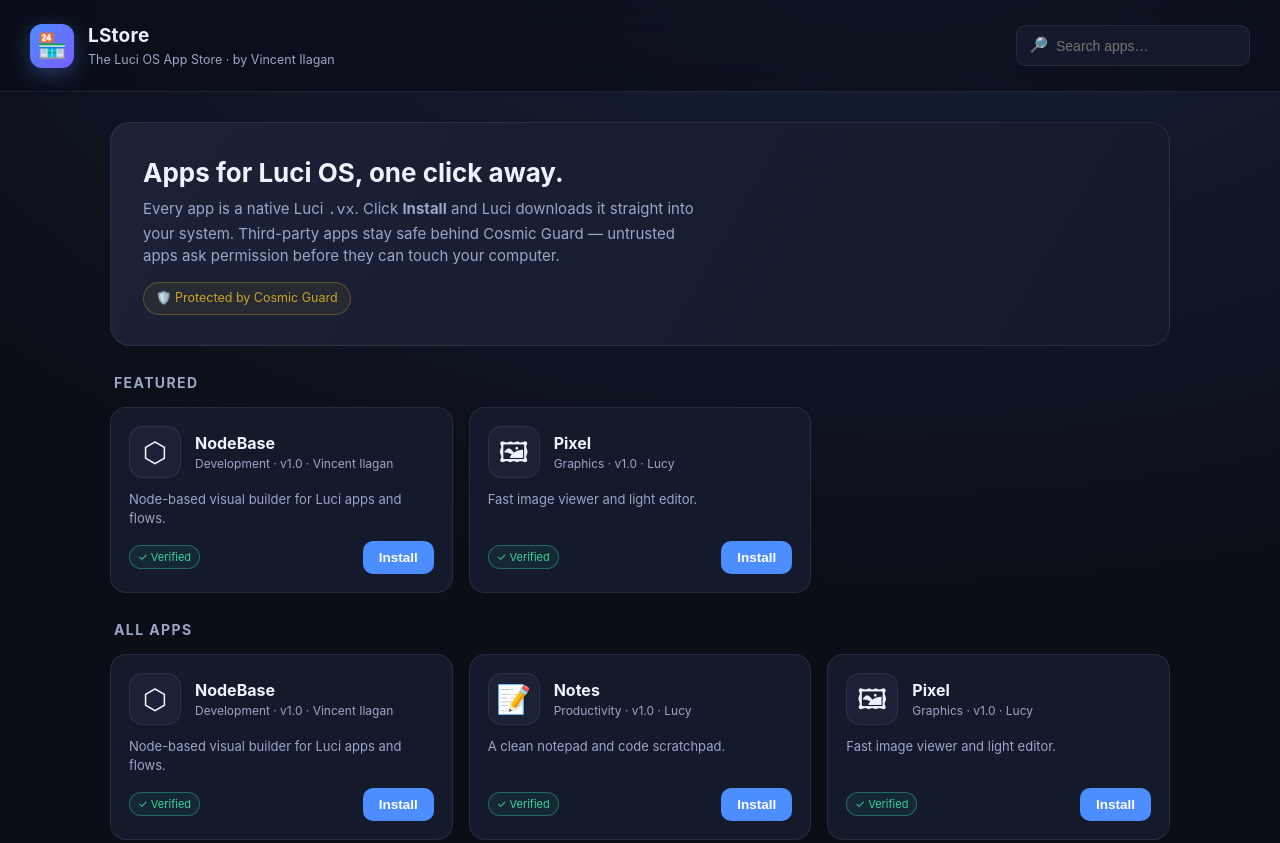
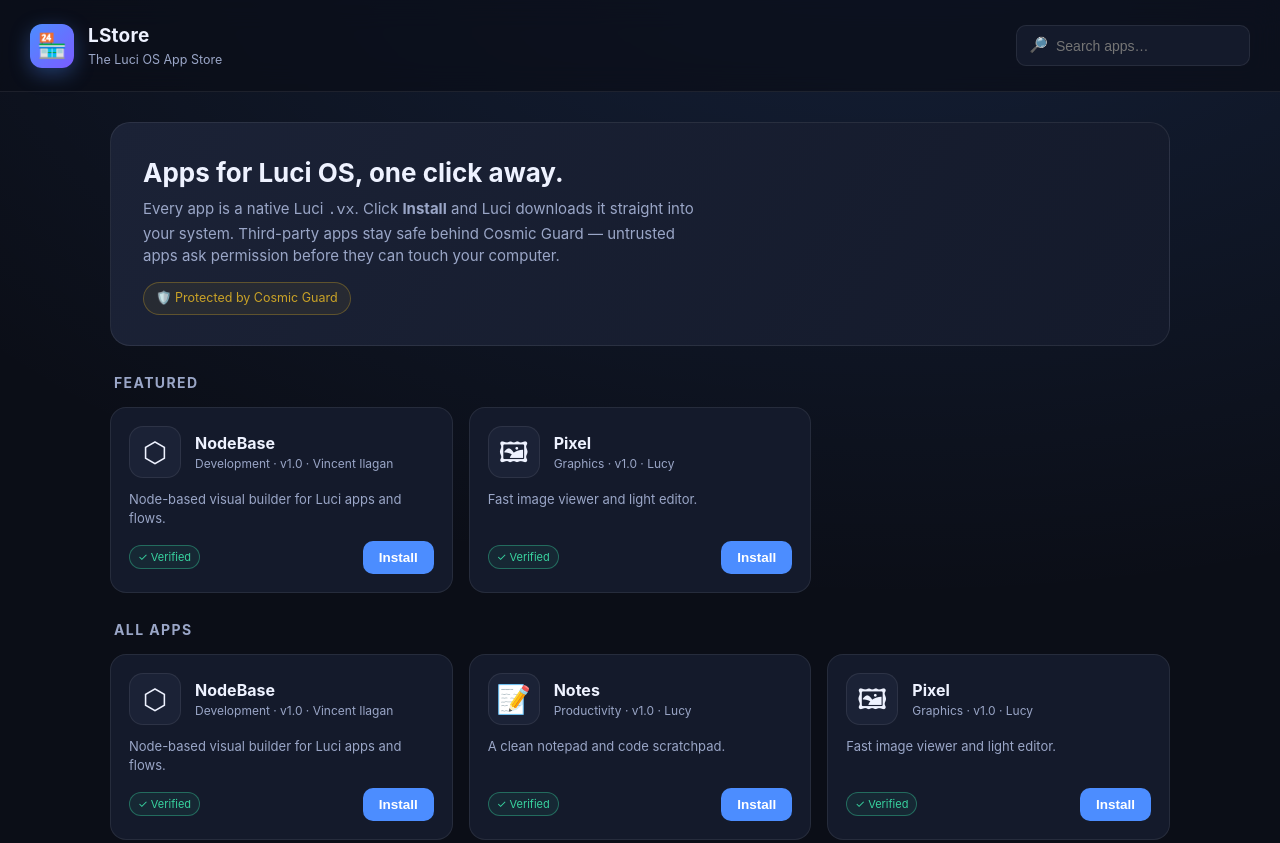
Before and after one commit to vincentilagan/LStore, a plain HTML site: page index.html in a window 1280 px wide. Shown: the top 843 px of the page. Drawn offline with Linux system fonts and the light colour scheme.

Commit message:
Remove 'by Vincent Ilagan' from store title

```diff
--- a/index.html
+++ b/index.html
@@ -58,7 +58,7 @@
   <div class="logo">🏪</div>
   <div>
     <h1>LStore</h1>
-    <p>The Luci OS App Store · by Vincent Ilagan</p>
+    <p>The Luci OS App Store</p>
   </div>
   <div class="search">🔎<input id="q" placeholder="Search apps…" oninput="render()"></div>
 </header>
```
